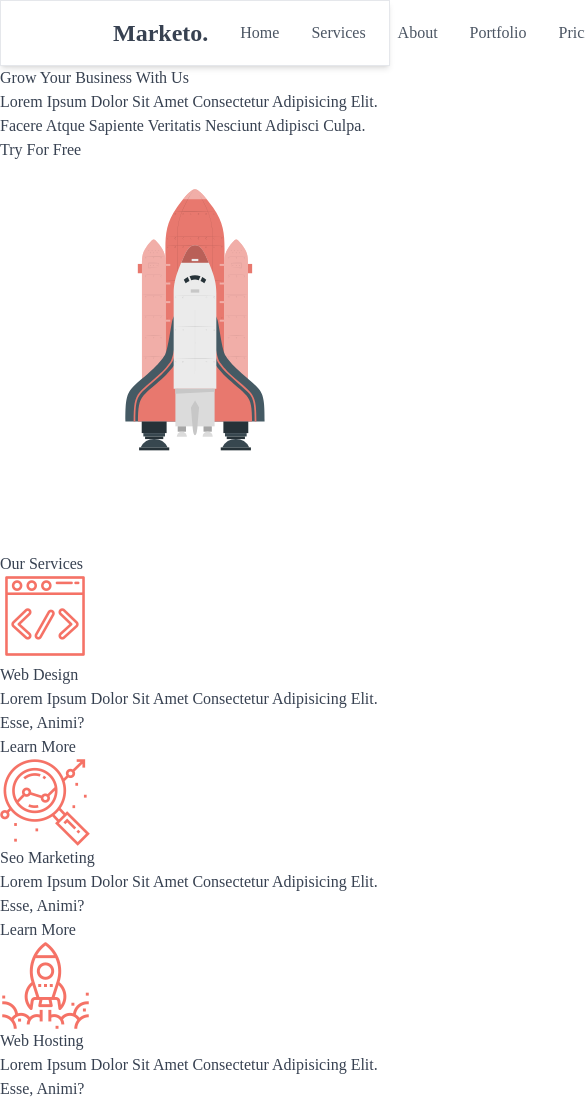
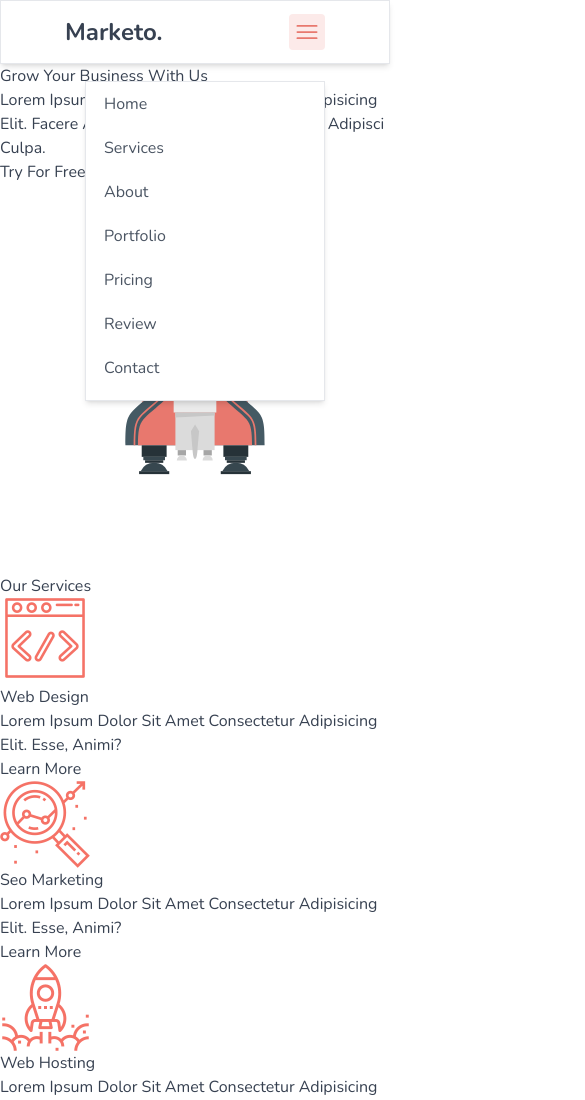
Before and after one commit to ibtissammassa/BusinessWebsite, a website: page public/index.html in a window 390 px wide. Shown: the top 1100 px of the page, 585 px wide, since content can reach past the window. Drawn offline with nearby package versions, Linux system fonts and the light colour scheme.

Commit message:
header responsive

```diff
--- a/public/index.html
+++ b/public/index.html
@@ -12,20 +12,20 @@
 
     <!-----------START HEADER---------------------->
 
-    <header class="flex justify-between h-16 items-center px-28 py-8 sticky top-0 border bg-white shadow-md">
-        <h1 class="font-bold text-2xl">Marketo.</h1>
-        <nav>
-            <ul class="flex text-gray-600 text-base">
-                <li class="ml-8 hover:text-mainColor"><a href="">Home</a></li>
-                <li class="ml-8 hover:text-mainColor"><a href="">Services</a></li>
-                <li class="ml-8 hover:text-mainColor"><a href="">About</a></li>
-                <li class="ml-8 hover:text-mainColor"><a href="">Portfolio</a></li>
-                <li class="ml-8 hover:text-mainColor"><a href="">Pricing</a></li>
-                <li class="ml-8 hover:text-mainColor"><a href="">Review</a></li>
-                <li class="ml-8 hover:text-mainColor"><a href="">Contact</a></li>
+    <header class="relative flex justify-between mdl:h-17 items-center mdl:px-28 mdl:py-8 sticky top-0 border bg-white shadow-md px-16 h-16">
+        <h1 class="font-bold mdl:text-2xl cursor-pointer text-2xl md:text-xl">Marketo.</h1>
+        <nav class="h-80 md:h-fit md:w-auto w-60 absolute top-20 right-16 border shadow-md bg-white md:border-none md:shadow-none md:static">
+            <ul class="flex flex-col md:flex-row text-gray-600 mdl:text-base md:text-sm">
+                <li class="md:my-auto md:py-auto md:mx-auto md:px-auto mx-2.5 my-1 px-2 rounded py-1.5 transition ease-out md:ml-5 mdl:ml-8 hover:text-mainColor hover:bg-mainColorL md:hover:bg-white"><a href="">Home</a></li>
+                <li class="md:my-auto md:py-auto md:mx-auto md:px-auto mx-2.5 my-1 px-2 rounded py-1.5 transition ease-out md:ml-5 mdl:ml-8 hover:text-mainColor hover:bg-mainColorL md:hover:bg-white"><a href="">Services</a></li>
+                <li class="md:my-auto md:py-auto md:mx-auto md:px-auto mx-2.5 my-1 px-2 rounded py-1.5 transition ease-out md:ml-5 mdl:ml-8 hover:text-mainColor hover:bg-mainColorL md:hover:bg-white"><a href="">About</a></li>
+                <li class="md:my-auto md:py-auto md:mx-auto md:px-auto mx-2.5 my-1 px-2 rounded py-1.5 transition ease-out md:ml-5 mdl:ml-8 hover:text-mainColor hover:bg-mainColorL md:hover:bg-white"><a href="">Portfolio</a></li>
+                <li class="md:my-auto md:py-auto md:mx-auto md:px-auto mx-2.5 my-1 px-2 rounded py-1.5 transition ease-out md:ml-5 mdl:ml-8 hover:text-mainColor hover:bg-mainColorL md:hover:bg-white"><a href="">Pricing</a></li>
+                <li class="md:my-auto md:py-auto md:mx-auto md:px-auto mx-2.5 my-1 px-2 rounded py-1.5 transition ease-out md:ml-5 mdl:ml-8 hover:text-mainColor hover:bg-mainColorL md:hover:bg-white"><a href="">Review</a></li>
+                <li class="md:my-auto md:py-auto md:mx-auto md:px-auto mx-2.5 my-1 px-2 rounded py-1.5 transition ease-out md:ml-5 mdl:ml-8 hover:text-mainColor hover:bg-mainColorL md:hover:bg-white"><a href="">Contact</a></li>
             </ul>
         </nav>
-        <svg class="cursor-pointer w-7 p-4 rounded text-mainColor bg-mainColorL hover:text-white hover:bg-mainColor" xmlns="http://www.w3.org/2000/svg" fill="none" viewBox="0 0 24 24" stroke-width="1.5" stroke="currentColor" class="w-6 h-6">
+        <svg class="md:hidden cursor-pointer w-9 rounded text-mainColor p-1 bg-mainColorL hover:text-white hover:bg-mainColor" xmlns="http://www.w3.org/2000/svg" fill="none" viewBox="0 0 24 24" stroke-width="1.5" stroke="currentColor" class="w-6 h-6">
             <path stroke-linecap="round" stroke-linejoin="round" d="M3.75 6.75h16.5M3.75 12h16.5m-16.5 5.25h16.5" />
           </svg>
 
--- a/src/styles.css
+++ b/src/styles.css
@@ -1,5 +1,5 @@
+@import url('https://fonts.googleapis.com/css2?family=Nunito:ital,wght@0,200;0,300;0,400;0,500;0,600;0,700;0,800;0,900;0,1000;1,200;1,300;1,400;1,500;1,600;1,700;1,800;1,900;1,1000&display=swap');
+
 @tailwind base;
 @tailwind components;
 @tailwind utilities;
-
-@import url('https://fonts.googleapis.com/css2?family=Nunito:ital,wght@0,200;0,300;0,400;0,500;0,600;0,700;0,800;0,900;0,1000;1,200;1,300;1,400;1,500;1,600;1,700;1,800;1,900;1,1000&display=swap');
--- a/tailwind.config.js
+++ b/tailwind.config.js
@@ -2,6 +2,7 @@
 module.exports = {
   content: ['./public/**/*.{html,js}'],
   theme: {
+
     extend: {
       fontFamily:{
         Nunito:['Nunito'],
@@ -10,7 +11,14 @@ module.exports = {
         'mainColor':"#e8786e",
         'mainColorL':"#fceae9",
       },
-    },
+      height: {
+        '17': '4.5rem',
+      },
+      screens: {
+      'mdl': '991px',
+      // => @media (min-width: 991px) { ... }
+      }
+    }
   },
   plugins: [],
 }
```
Also changed, not shown: public/styles.css.
